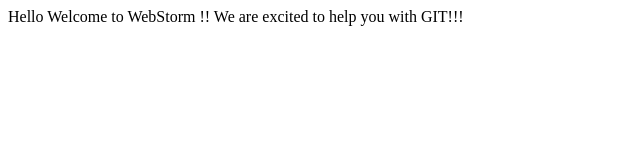
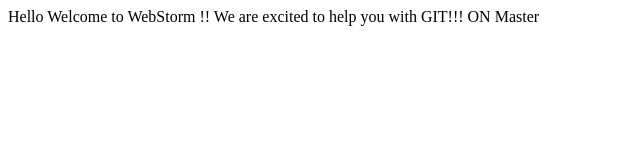
Before and after one commit to ishantoberoi/GitPractice, a plain HTML site: page index.html in a window 1280 px wide. Shown: the full height of the page, 0-640 px from the left. Drawn offline with Linux system fonts and the light colour scheme.

Commit message:
test commit on master

```diff
--- a/index.html
+++ b/index.html
@@ -4,5 +4,6 @@
     <body>
         Hello Welcome to WebStorm !!
         We are excited to help you with GIT!!!
+        ON Master
     </body>
 </html>
```
